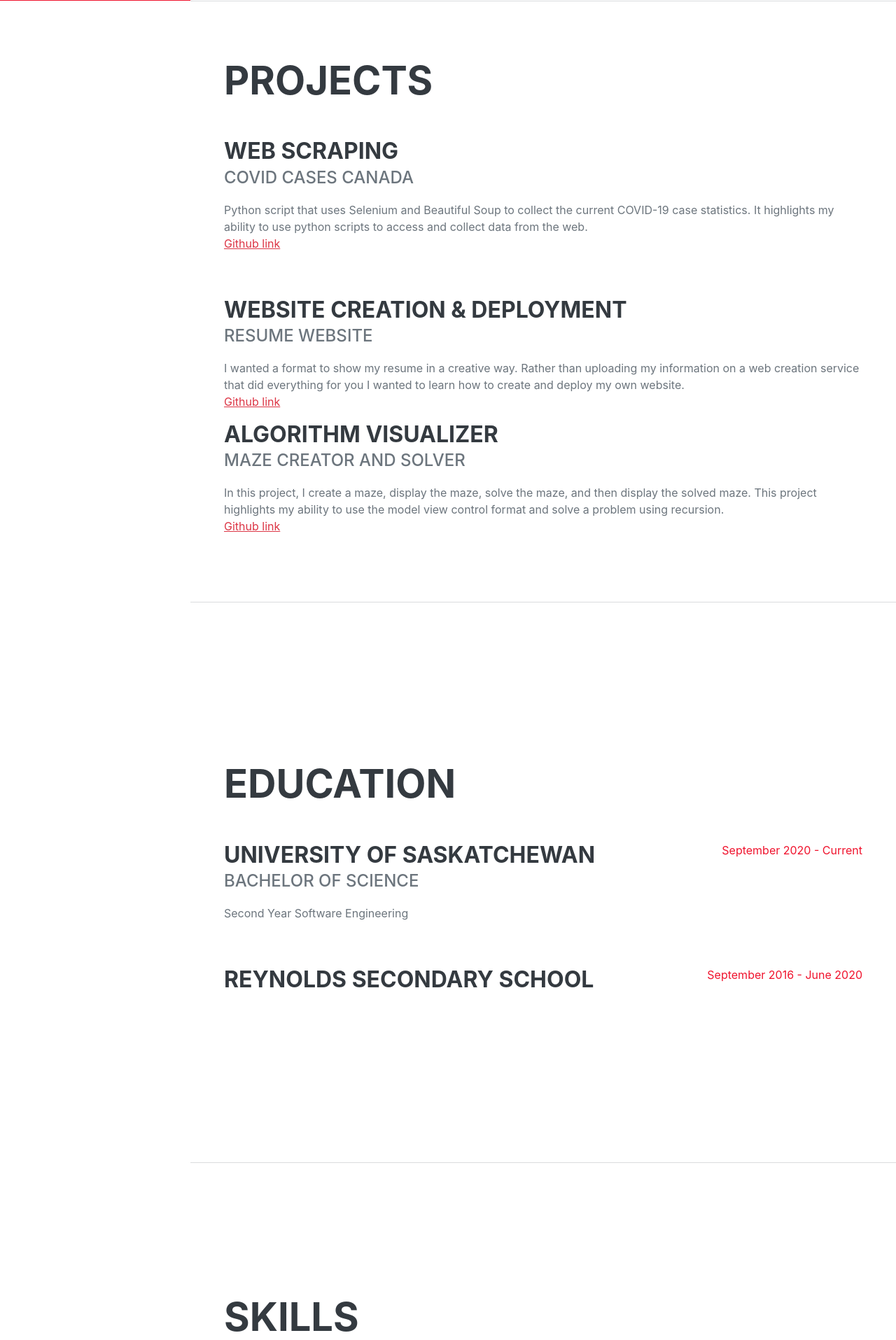
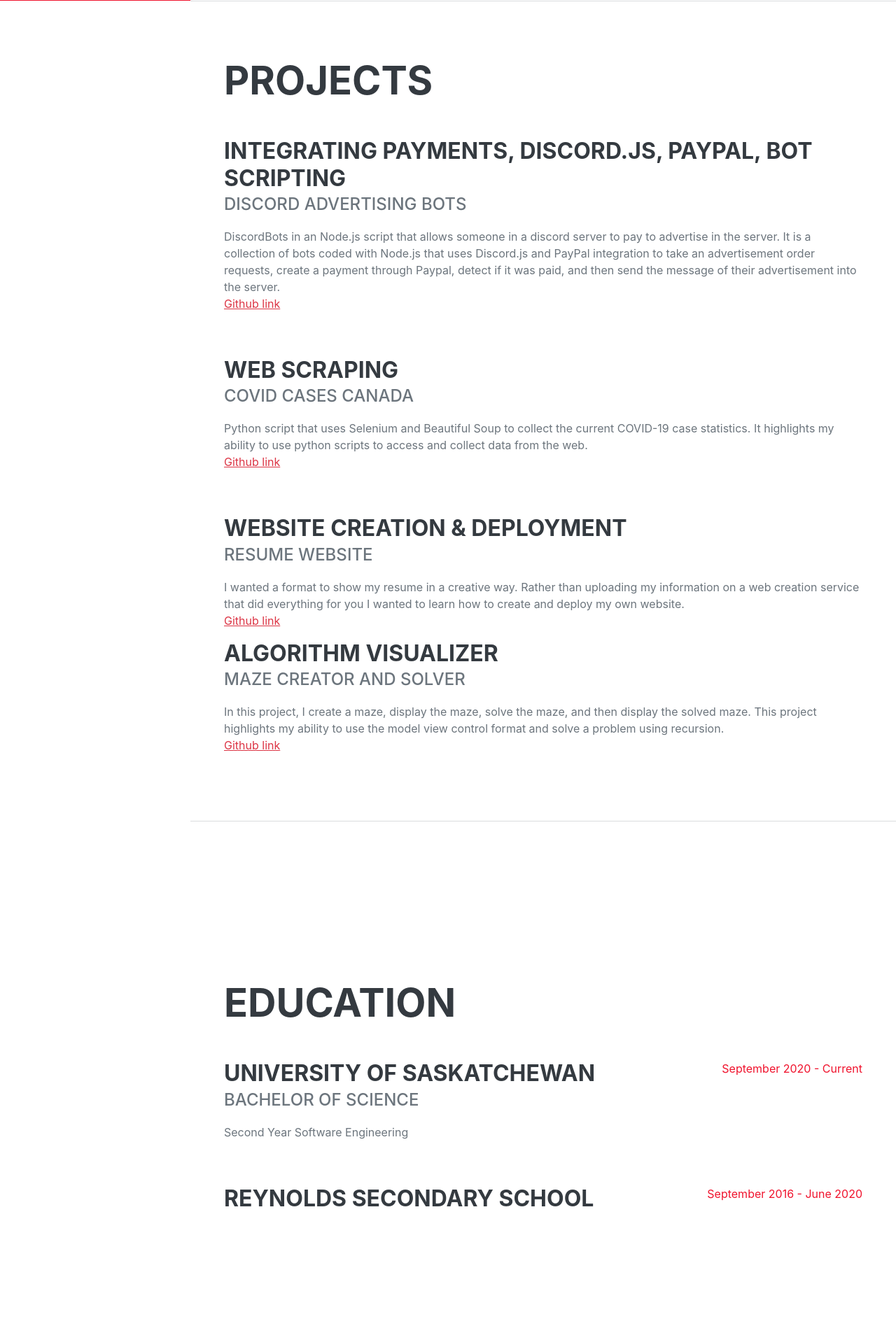
Before and after one commit to harichristensen/website, a Flask app: page / in a window 1280 px wide. Shown: the part 799-2714 px from the top of the page at 70% size. Run offline with Flask 2, Linux system fonts and the light colour scheme; some libraries are stand-ins or nearby versions; some web fonts are replaced.

Commit message:
added DiscordBots

```diff
--- a/project/page/templates/recipes/home.html
+++ b/project/page/templates/recipes/home.html
@@ -58,6 +58,17 @@
             <section class="resume-section" id="projects">
                 <div class="resume-section-content">
                     <h2 class="mb-5">Projects</h2>
+                    <div class="d-flex flex-column flex-md-row justify-content-between mb-5">
+                        <div class="flex-grow-1">
+                            <h3 class="mb-0">Integrating Payments, Discord.js, Paypal, Bot Scripting</h3>
+                            <div class="subheading mb-3">Discord Advertising Bots</div>
+                            <p>DiscordBots in an Node.js script that allows someone in a discord server to pay to advertise in the server.
+                                It is a collection of bots coded with Node.js that uses Discord.js and PayPal integration to take an advertisement order requests, create a payment through Paypal, detect if it was paid, and then
+                                send the message of their advertisement into the server.
+                                <br><a href="https://github.com/harichristensen/DiscordBots">Github link</a>
+                            </p>
+                        </div>
+                    </div>
                     <div class="d-flex flex-column flex-md-row justify-content-between mb-5">
                         <div class="flex-grow-1">
                             <h3 class="mb-0">Web Scraping</h3>
```
